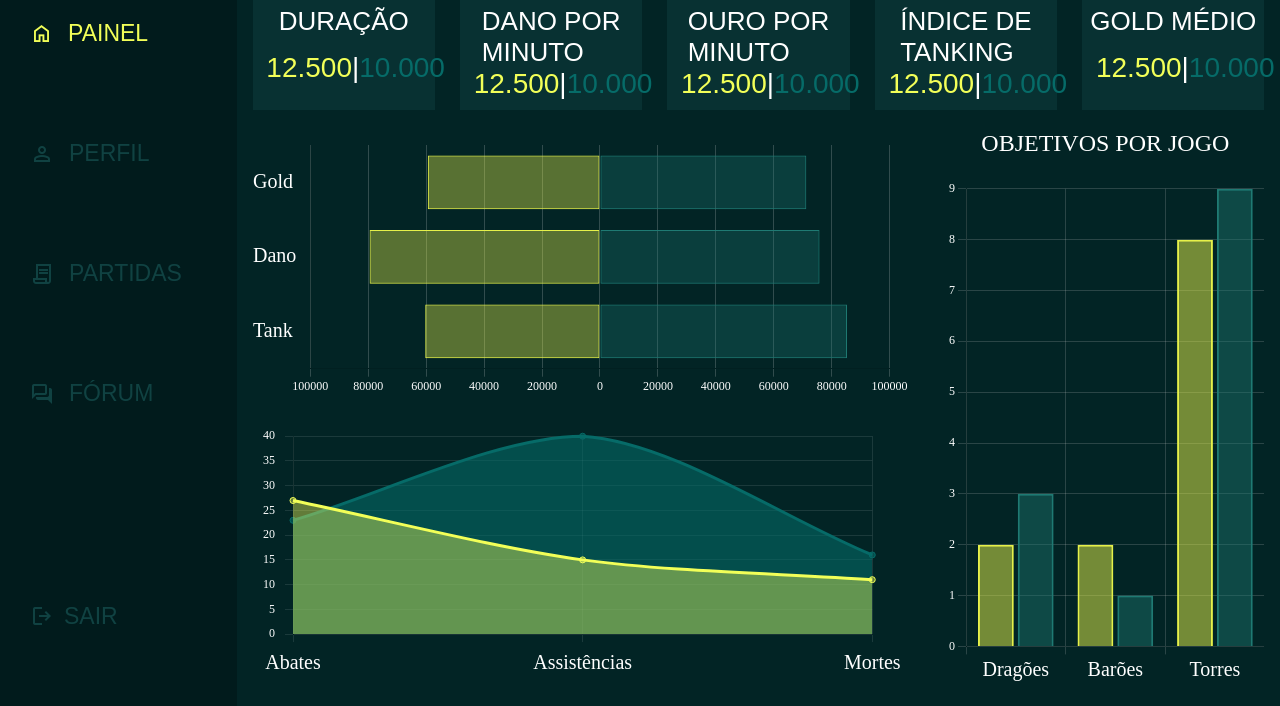
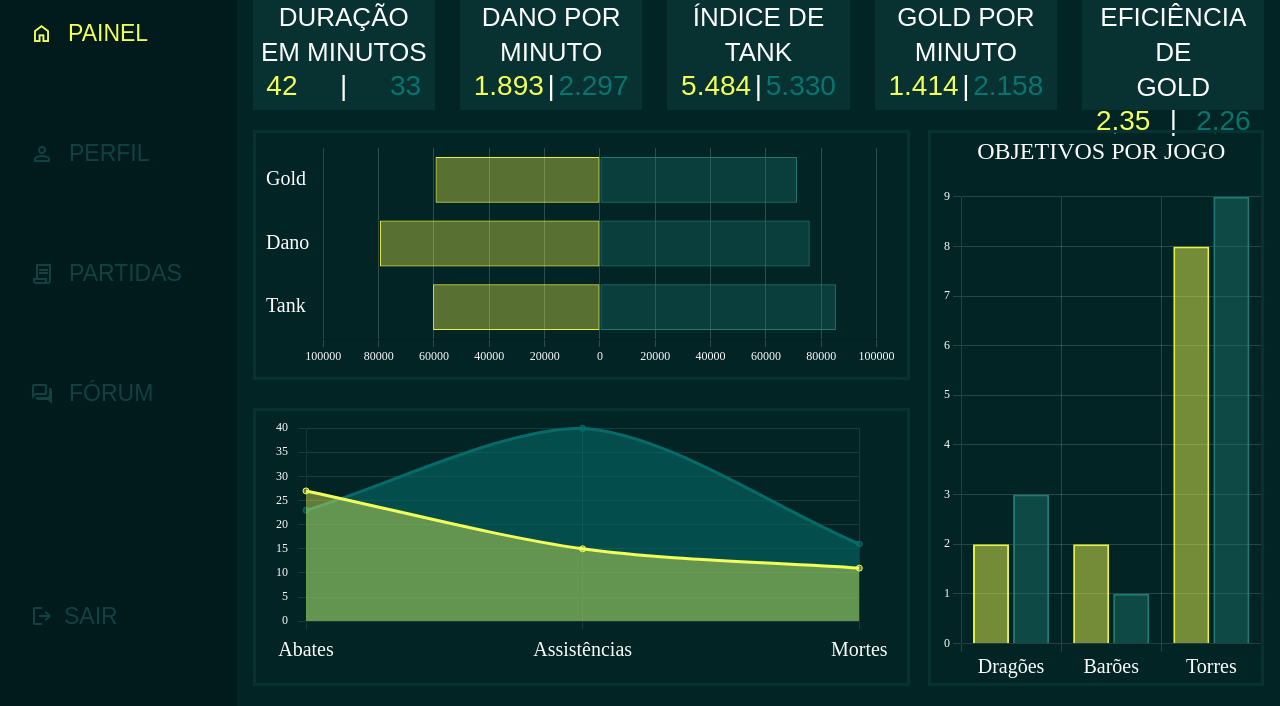
Before and after one commit to CodeNexus-Grupo-3/Sprint2, a website: page web-data-viz/public/painel.html in a window 1280 px wide. Shown: the part 94-800 px from the top of the page. Drawn offline with nearby package versions, Linux system fonts and the light colour scheme; a web font is replaced by a local one.

Commit message:
refinamento do painel dashboard

```diff
--- a/web-data-viz/public/css/painel.css
+++ b/web-data-viz/public/css/painel.css
@@ -167,7 +167,7 @@ body{
 }
 
 .legenda_topo3 {
-    color: #066B68;
+    color: #067572;
 }
 
 .container_user {
@@ -207,7 +207,7 @@ body{
 
 .kpi_text_container {
 /*     background-color: blueviolet; */
-    height: 60%;
+    height: 70%;
     width: 100%;
     display: flex;
     flex-direction: column;
@@ -217,6 +217,8 @@ body{
 
 .kpi_title{
     font-size: 26px;
+    text-align: center;
+    line-height: 35px;
 }
 
 .data{
@@ -234,7 +236,7 @@ body{
 }
 
 .data2{
-    color: #066B68;
+    color: #067572;
 }
 
 
@@ -251,7 +253,7 @@ body{
 .container_graf_esq {
     width: 65%;
     height: 100%;
-    /* background-color: darkmagenta; */
+/*     background-color: darkmagenta; */
     display: flex;
     flex-direction: column;
     justify-content: space-between;
@@ -259,18 +261,28 @@ body{
 
 .container_graf1{
     width: 100%;
-    height: 48%;
-    /* background-color: darksalmon; */
+    height: 45%;
+ /*    background-color: #083132; */
+    border: solid 3px #083132;
+    padding-bottom: 10px;
+    padding-left: 10px;
+    padding-right: 10px;
+/*     background-color: darksalmon; */
 }
 
 .container_graf2{
     width: 100%;
-    height: 48%;
+    height: 50%;
 /*     background-color: darksalmon; */
     display: flex;
     flex-direction: row;
     align-items: flex-start;
     justify-content: flex-start;
+/*     background-color: #083132; */
+    border: solid 3px #083132;
+    padding-bottom: 10px;
+    padding-left: 10px;
+    padding-right: 10px;
 }
 
 .container_grafico2_graf{
@@ -299,10 +311,19 @@ body{
 
 .container_graf_graf{
     height:100%;
-    width: 90%;
+    width: 95%;
 /*     background-color: aquamarine; */
     display: flex;
     flex-direction: column;
     justify-content: flex-end;
-    align-items: flex-end
+    align-items: flex-end;
+/*     background-color: #083132; */
+    border: solid 3px #083132;
+    padding-left: 10px;
+    padding-top: 5px;
+
 }
+
+* {
+    box-sizing: border-box;
+}
--- a/web-data-viz/public/painel.html
+++ b/web-data-viz/public/painel.html
@@ -68,60 +68,60 @@
         <div class="container_kpis">
             <div class="kpi">
                 <div class="kpi_text_container">
-                    <span class="kpi_title">DURAÇÃO</span>
+                    <span class="kpi_title">DURAÇÃO<BR>EM MINUTOS</span>
 
                     <div class="data">
-                        <span class="data1">12.500</span>
+                        <span class="data1">42</span>
                         <span>|</span>
-                        <span class="data2">10.000</span>
+                        <span class="data2">33</span>
                     </div>
                 </div>
             </div>
 
             <div class="kpi">
                 <div class="kpi_text_container">
-                    <span class="kpi_title">DANO POR <br> MINUTO</span>
+                    <span class="kpi_title">DANO POR <br>MINUTO</span>
 
                     <div class="data">
-                        <span class="data1">12.500</span>
+                        <span class="data1">1.893</span>
                         <span>|</span>
-                        <span class="data2">10.000</span>
+                        <span class="data2">2.297</span>
                     </div>
                 </div>
             </div>
 
             <div class="kpi">
                 <div class="kpi_text_container">
-                    <span class="kpi_title">OURO POR <br> MINUTO</span>
+                    <span class="kpi_title">ÍNDICE DE<br>TANK</span>
 
                     <div class="data">
-                        <span class="data1">12.500</span>
+                        <span class="data1">5.484</span>
                         <span>|</span>
-                        <span class="data2">10.000</span>
+                        <span class="data2">5.330</span>
                     </div>
                 </div>
             </div>
 
             <div class="kpi">
                 <div class="kpi_text_container">
-                    <span class="kpi_title">ÍNDICE DE <BR> TANKING</span>
+                    <span class="kpi_title">GOLD POR<BR>MINUTO</span>
 
                     <div class="data">
-                        <span class="data1">12.500</span>
+                        <span class="data1">1.414</span>
                         <span>|</span>
-                        <span class="data2">10.000</span>
+                        <span class="data2">2.158</span>
                     </div>
                 </div>
             </div>
 
             <div class="kpi">
                 <div class="kpi_text_container">
-                    <span class="kpi_title">GOLD MÉDIO</span>
+                    <span class="kpi_title">EFICIÊNCIA DE <BR>GOLD</span>
 
                     <div class="data">
-                        <span class="data1">12.500</span>
+                        <span class="data1">2,35</span>
                         <span>|</span>
-                        <span class="data2">10.000</span>
+                        <span class="data2">2,26</span>
                     </div>
                 </div>
             </div>
```
